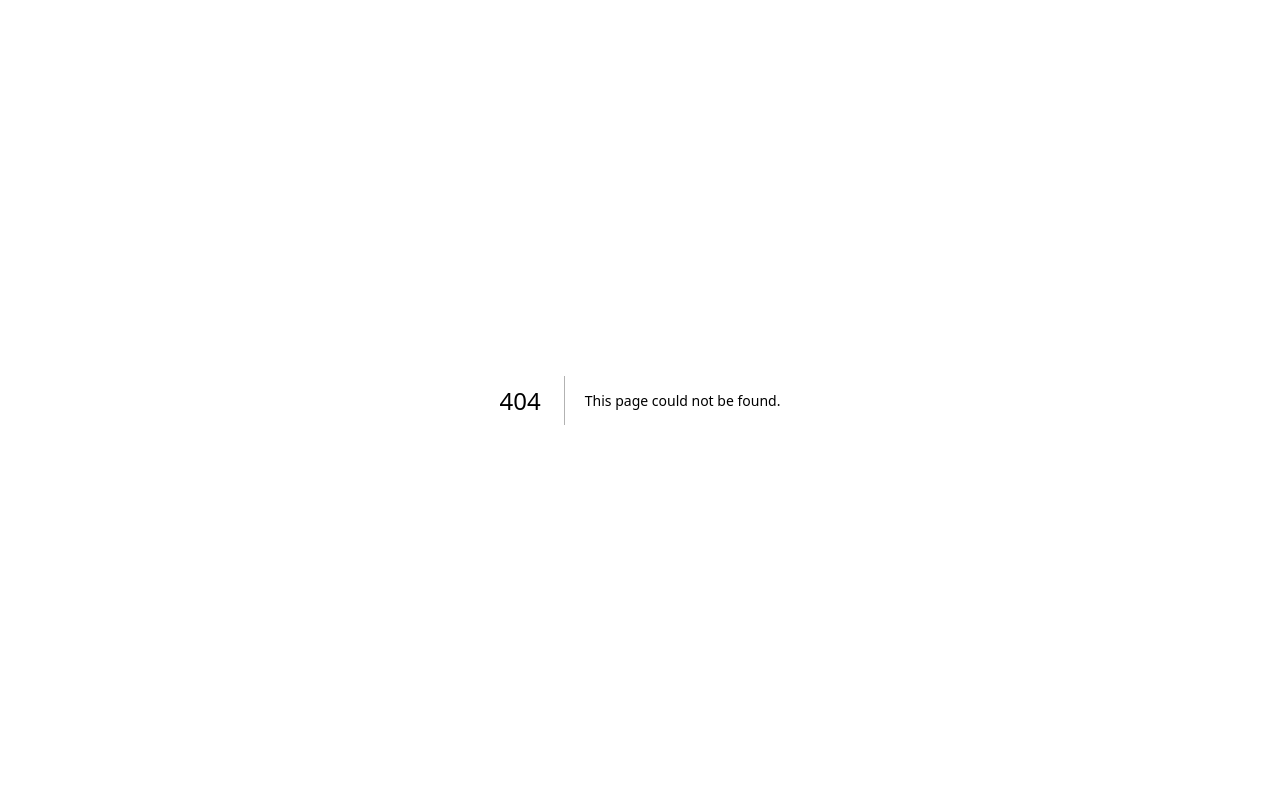
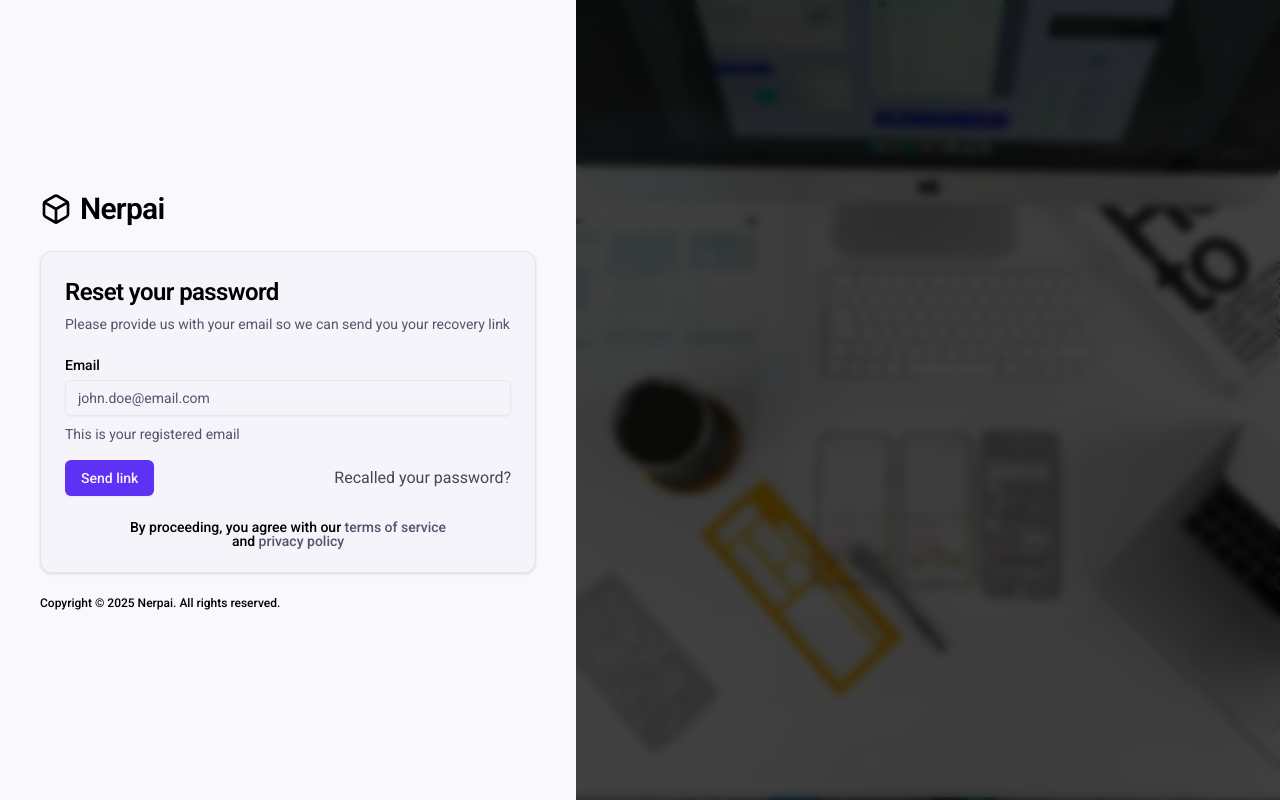
Before and after one commit to LinCie/nerpai-frontend, a Next.js app: page /recovery in a window 1280 px wide. Before the commit this address had no page. Built offline with nearby package versions, Linux system fonts and the light colour scheme.

Commit message:
refactor: change forgot to recovery

```diff
--- a/src/app/(auth)/forgot/page.tsx
+++ b/src/app/(auth)/recovery/page.tsx
@@ -43,10 +43,12 @@
 
     toast.promise(promise, {
       loading: "Processing your request...",
-      success: "A recovery link has been sent to your email",
+      success: () => {
+        redirect("/signin")
+        return "A recovery link has been sent to your email"
+      },
       error: "There is an error while sending your recovery link",
     })
-    redirect("/signin")
   }
 
   return (
```
